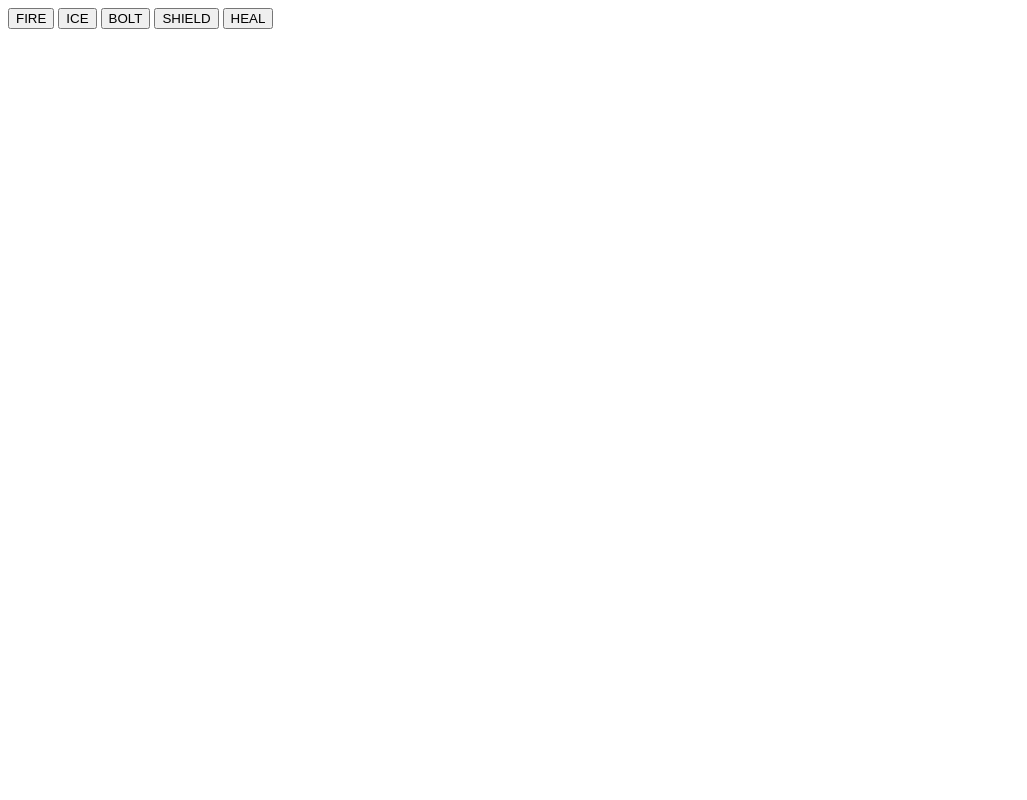
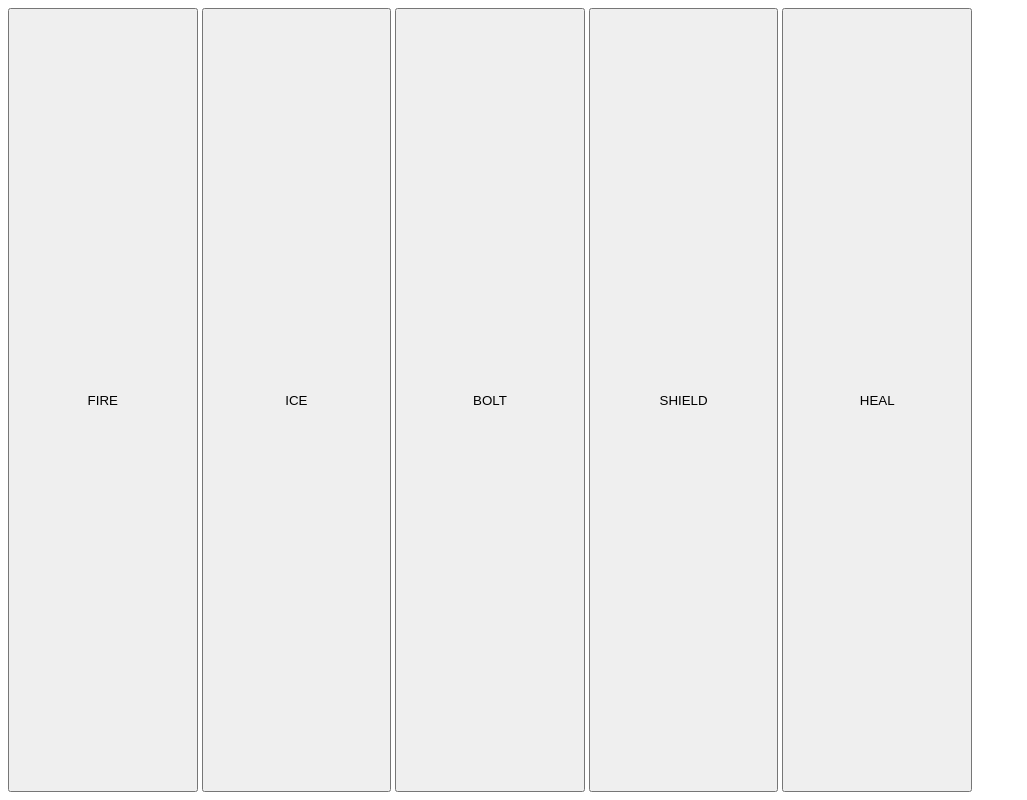
Before and after one commit to veritedonato/aezaria, a plain HTML site: page index.html in a window 1280 px wide. Shown: the whole page, without its empty margins (0-1027 px from the left). Drawn offline with Linux system fonts and the light colour scheme.

Commit message:
2 files modified, 1 deleted

```diff
--- a/index.html
+++ b/index.html
@@ -1,13 +1,13 @@
 <link rel=stylesheet src='style.css'>
-
-<canvas id=canvas width=1920 height=1080 style='position: absolute; left: 0; top: 0; width: 100%; height: 100%; z-index: 0;'>Your browser doesn't support HTML5.</canvas>
 
 <div id=spells>
 
-<button  onclick='fire();'>FIRE</button>
-<button onclick='ice();'>ICE</button>
-<button onclick='bolt();'>BOLT</button>
-<button onclick='shield();'>SHIELD</button>
-<button onclick='heal();'>HEAL</button>
+  <button style='width: 15%; height: 100%;' onclick='fire();'>FIRE</button>
+  <button style='width: 15%; height: 100%;' onclick='ice();'>ICE</button>
+  <button style='width: 15%; height: 100%;' onclick='bolt();'>BOLT</button>
+  <button style='width: 15%; height: 100%;' onclick='shield();'>SHIELD</button>
+  <button style='width: 15%; height: 100%;' onclick='heal();'>HEAL</button>
 
-</div>
+  </div>
+
+<canvas id=canvas width=1920 height=1080 style='position: absolute; left: 0; top: 5%; width: 100%; height: 95%; z-index: 0;'>Your browser doesn't support HTML5.</canvas>
--- a/style.css
+++ /dev/null
@@ -1,11 +0,0 @@
-#spells {
-
-  position: absolute;
-  left: 5%;
-  top: 5%;
-  width: 10%;
-  height: 10%;
-
-  background-color: aquamarine;
-
-}
```
Also changed, not shown: index.js (+35 -0 lines).
